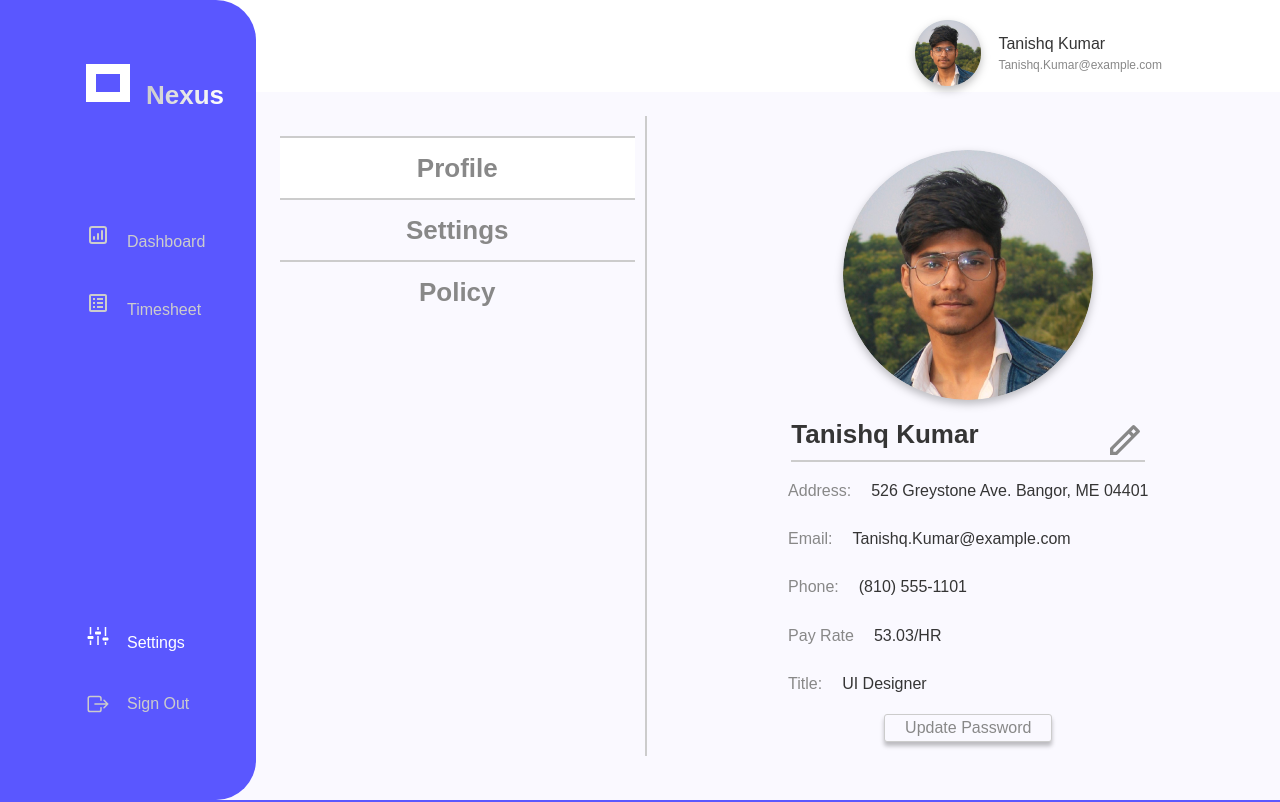
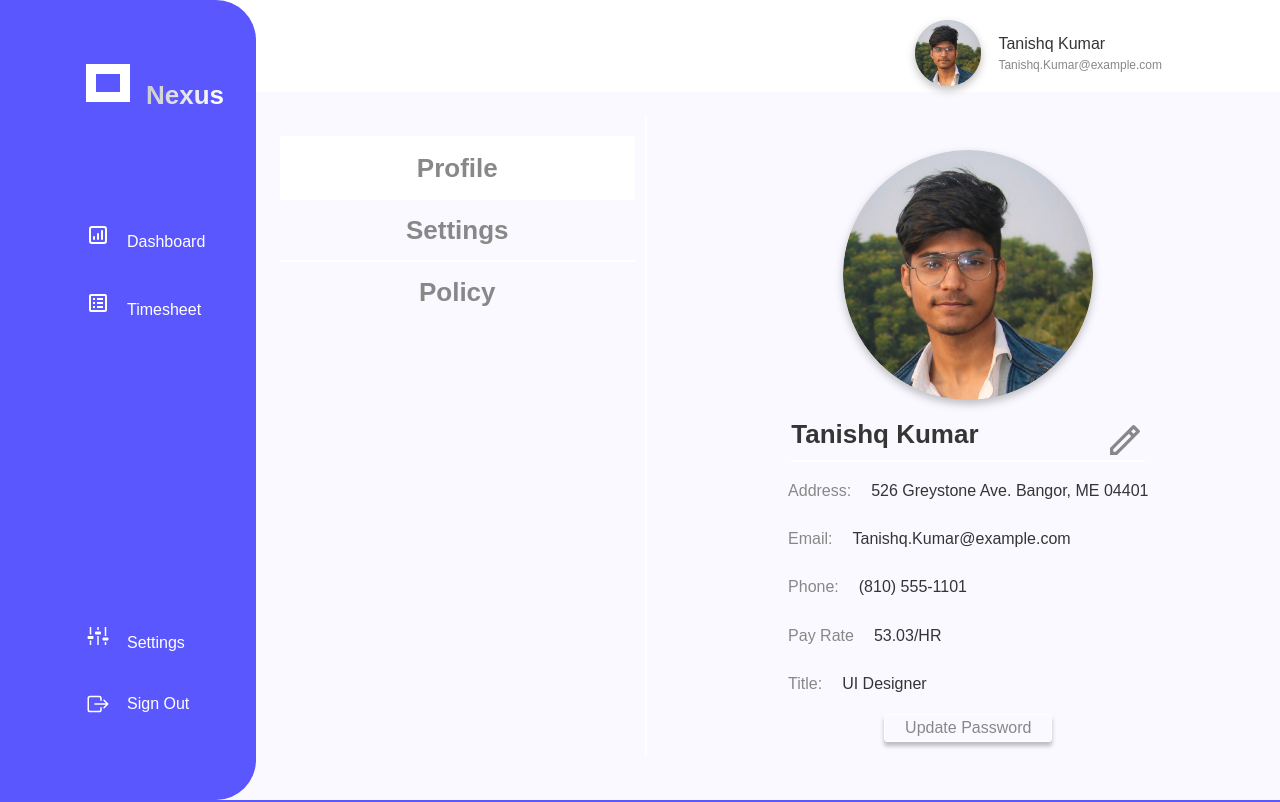
Before and after one commit to JosephHuntley/nexus, a Next.js app: page /settings in a window 1280 px wide. Shown: the top 802 px of the page. Built offline with nearby package versions, Linux system fonts and the light colour scheme.

Commit message:
Accessibility issues fixed

```diff
--- a/src/layout/Footer/FooterStyles.ts
+++ b/src/layout/Footer/FooterStyles.ts
@@ -45,5 +45,5 @@
 
 export const StyledLink = styled(Link)`
 	color: ${(props) => props.theme.colors.side_links};
-	font-size: 16px;
+	font-size: 1.6rem;
 `;
--- a/src/layout/MobileMenu/MobileMenu.tsx
+++ b/src/layout/MobileMenu/MobileMenu.tsx
@@ -30,11 +30,14 @@
 				{isMenuOpen ? (
 					<>
 						<Background
+							// role='button'
+							// id='menu'
 							onClick={() => {
 								setIsMenuOpen(false);
 							}}
 						/>
 						<Hamburger
+							label='menu'
 							toggled={isMenuOpen}
 							toggle={() => setIsMenuOpen((prevState) => !prevState)}
 						/>
@@ -71,6 +74,7 @@
 					</>
 				) : (
 					<Hamburger
+						label='menu'
 						toggled={isMenuOpen}
 						toggle={() => setIsMenuOpen((prevState) => !prevState)}
 					/>
--- a/src/layout/MobileMenu/MobileMenuStyles.ts
+++ b/src/layout/MobileMenu/MobileMenuStyles.ts
@@ -42,10 +42,24 @@
 	padding: 5px;
 
 	&:active {
-		color: #ffffff;
+		background: linear-gradient(
+			90deg,
+			rgba(204, 204, 204, 1) 0%,
+			rgba(255, 255, 255, 1) 100%
+		);
+		width: max-content;
+		-webkit-background-clip: text;
+		-webkit-text-fill-color: transparent;
 	}
 	&:hover {
-		color: #ffffff;
+		background: linear-gradient(
+			90deg,
+			rgba(204, 204, 204, 1) 0%,
+			rgba(255, 255, 255, 1) 100%
+		);
+		width: max-content;
+		-webkit-background-clip: text;
+		-webkit-text-fill-color: transparent;
 	}
 `;
 export const LogoutButton = styled.button`
--- a/src/layout/Sidebar/SidebarStyles.js
+++ b/src/layout/Sidebar/SidebarStyles.js
@@ -25,17 +25,30 @@
 `;
 
 export const StyledLink = styled(Link)`
-	color: ${(props) =>
-		props.route ? '#ffffff' : props.theme.colors.side_links};
+	color: ${(props) => (props.route ? '#fff' : props.theme.colors.side_links)};
 	font-size: 16px;
 	padding-top: 20px;
 	padding-bottom: 20px;
 
 	&:active {
-		color: #ffffff;
+		background: linear-gradient(
+			90deg,
+			rgba(204, 204, 204, 1) 0%,
+			rgba(255, 255, 255, 1) 100%
+		);
+		width: max-content;
+		-webkit-background-clip: text;
+		-webkit-text-fill-color: transparent;
 	}
 	&:hover {
-		color: #ffffff;
+		background: linear-gradient(
+			90deg,
+			rgba(204, 204, 204, 1) 0%,
+			rgba(255, 255, 255, 1) 100%
+		);
+		width: max-content;
+		-webkit-background-clip: text;
+		-webkit-text-fill-color: transparent;
 	}
 `;
 
@@ -49,7 +62,14 @@
 	background-color: transparent;
 	border: transparent;
 	&:hover {
-		color: #ffffff;
+		background: linear-gradient(
+			90deg,
+			rgba(204, 204, 204, 1) 0%,
+			rgba(255, 255, 255, 1) 100%
+		);
+		width: max-content;
+		-webkit-background-clip: text;
+		-webkit-text-fill-color: transparent;
 		cursor: pointer;
 	}
 `;
--- a/src/themes/darkMode.js
+++ b/src/themes/darkMode.js
@@ -6,12 +6,12 @@
 	},
 	// Colors for layout
 	colors: {
-		bg_primary: '#5A57FF',
+		bg_primary: '#5a57FF',
 		bg_secondary: '#353535',
 		bg_white: '#555',
 		text_primary: '#fff',
 		text_secondary: '#FAF9FF',
-		side_links: '#cccccc',
+		side_links: '#fff',
 	},
 	// Breakpoints for responsive design
 	breakpoints: {
--- a/src/themes/default.js
+++ b/src/themes/default.js
@@ -6,12 +6,12 @@
 	},
 	// Colors for layout
 	colors: {
-		bg_primary: '#5A57FF',
+		bg_primary: '#5a57FF',
 		bg_secondary: '#FAF9FF',
 		bg_white: '#fff',
 		text_primary: '#353535',
 		text_secondary: '#888888',
-		side_links: '#cccccc',
+		side_links: '#fff',
 	},
 	// Breakpoints for responsive design
 	breakpoints: {
```
Also changed, not shown: src/styles/pages/indexStyles.ts (+0 -15 lines).
